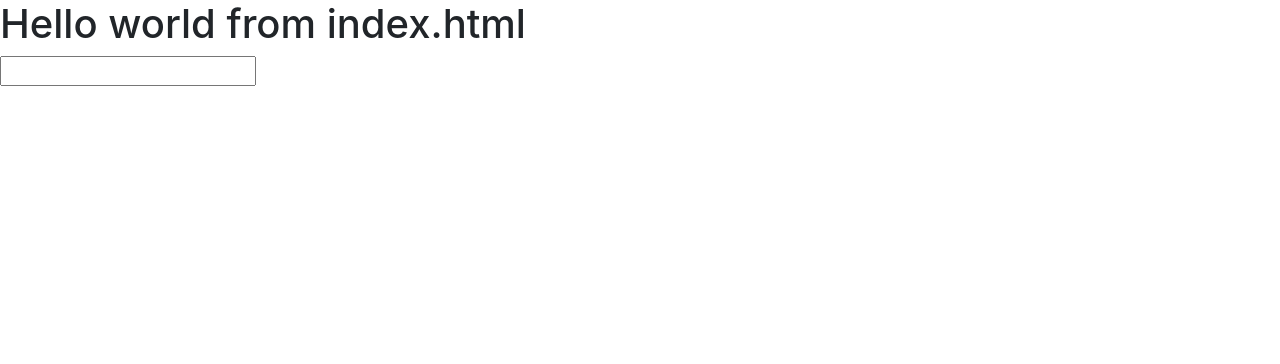
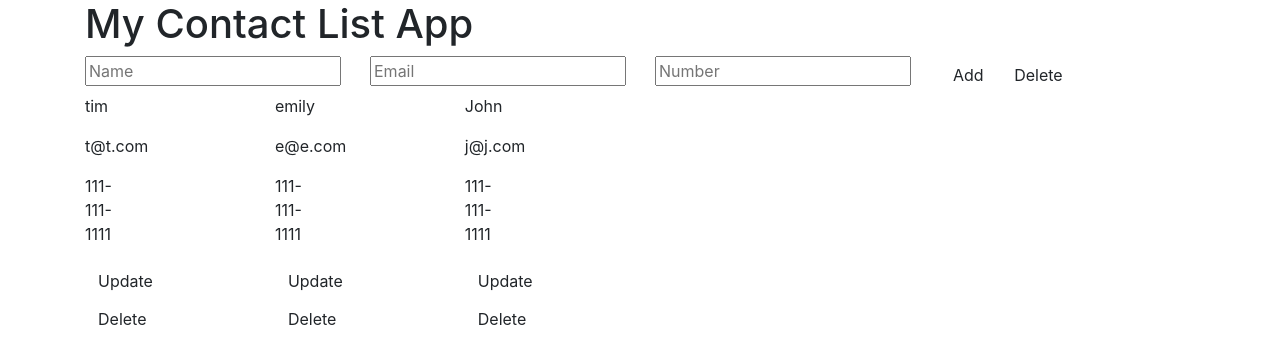
Before and after one commit to bbleds/mean-contact-list, a website: page public/index.html in a window 1280 px wide. Drawn offline with nearby package versions, Linux system fonts and the light colour scheme.

Commit message:
added mock data to test output

```diff
--- a/public/index.html
+++ b/public/index.html
@@ -5,16 +5,63 @@
 	<!-- bootstrap Css -->
 		<link rel="stylesheet" type="text/css" href="./lib/bootstrap/dist/css/bootstrap.min.css">
 </head>
-<body ng-app>
-	<h1>Hello world from index.html</h1>
+<body ng-app="contactApp">
 
-	<input ng-model="test"/>
-	{{test}}
+
+		<!-- main layout -->
+		<div class="container" ng-controller="mainCtrl as main">
+
+			<h1>My Contact List App</h1>
+
+		<!-- Main input layout-->
+			<div class="row">
+					<div class="col-md-3">
+						<input placeholder="Name" />
+					</div>
+					<div class="col-md-3">
+						<input placeholder="Email"  />
+					</div>
+					<div class="col-md-3">
+						<input  placeholder="Number" />
+					</div>
+					<div class="col-md-3">
+						<button class="btn">Add</button>
+						<button class="btn">Delete</button>
+					</div>
+			</div>
+
+			<div class="row">
+				<div ng-repeat="person in main.contactList">
+					<div class="col-md-3">
+						<p>{{person.name}}</p>
+					</div>
+					<div class="col-md-3">
+						<p>{{person.email}}</p>
+					</div>
+					<div class="col-md-3">
+						<p>{{person.phone}}</p>
+					</div>
+					<div class="col-md-3">
+						<button class="btn">Update</button>
+						<button class="btn">Delete</button>
+					</div>
+
+				</div>
+			</div>
+
+
+
+		</div>
+
+
+
 
 
 
 	<!-- Angular script link -->
 		<script src="./lib/angular/angular.min.js"></script>
+		<script src="./js/app.js"></script>
+		<script src="./js/controllers/mainCtrl.js"></script>
 
 	<!-- Bootstrap js links -->
 		<script src="./lib/jquery/dist/jquery.min.js"></script>
```
